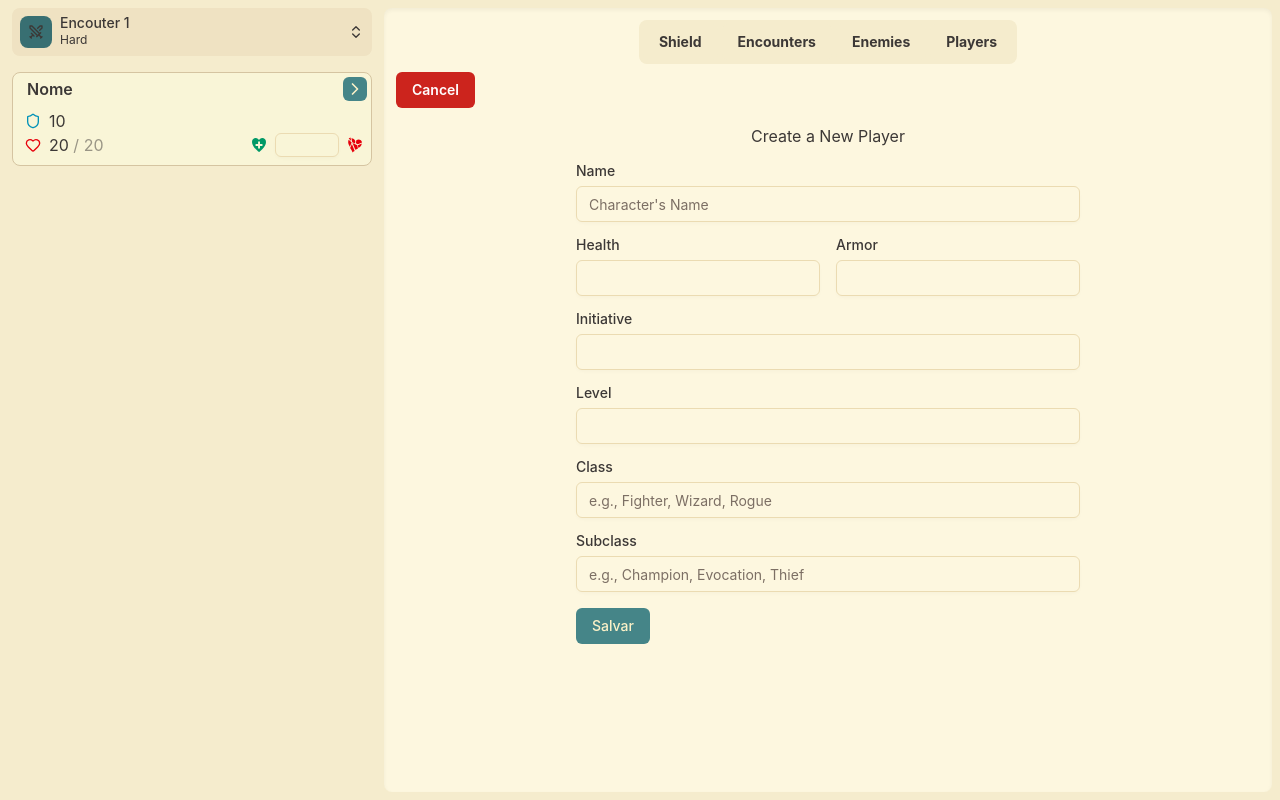
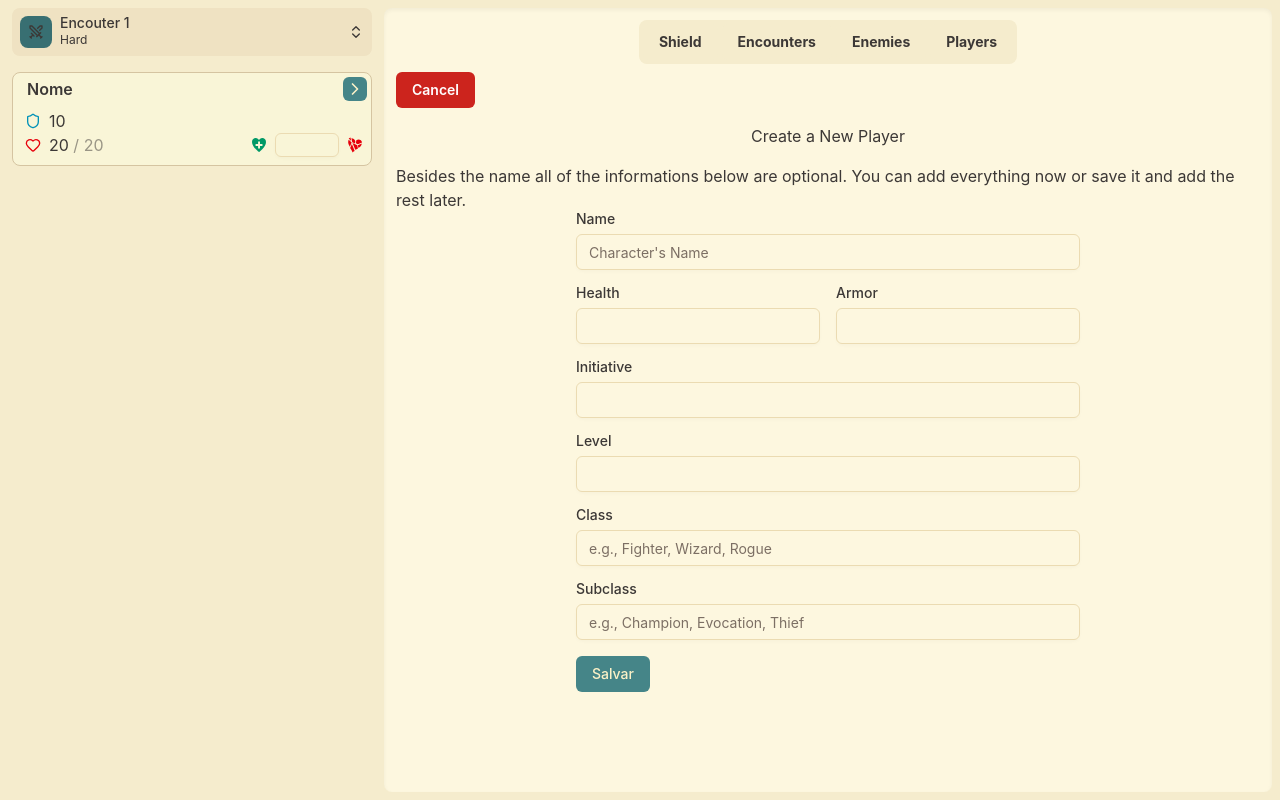
Before and after one commit to PedroVMLopes/rpv-front, a Next.js app: page /players/create in a window 1280 px wide. Built offline with nearby package versions, Linux system fonts and the light colour scheme.

Commit message:
feat: Explanation text

```diff
--- a/app/players/create/page.tsx
+++ b/app/players/create/page.tsx
@@ -12,6 +12,7 @@ export default function CreatePlayer() {
             </Link>
             <div className="mt-4 w-full flex flex-col items-center">
                 <h1 className="mb-4">Create a New Player</h1>
+                <p>Besides the name all of the informations below are optional. You can add everything now or save it and add the rest later.</p>
                 <CharacterForm
                     type="player"
                     onSubmit={(data) => {
```
